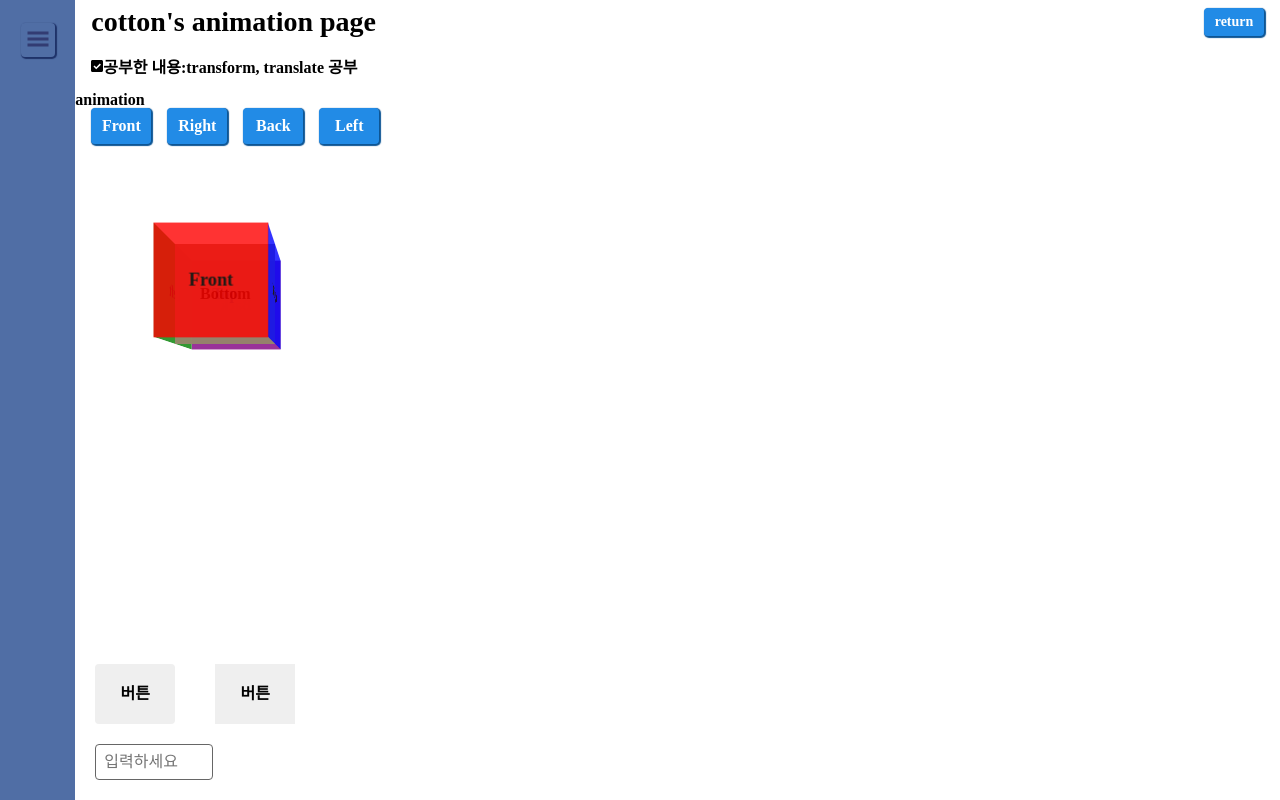
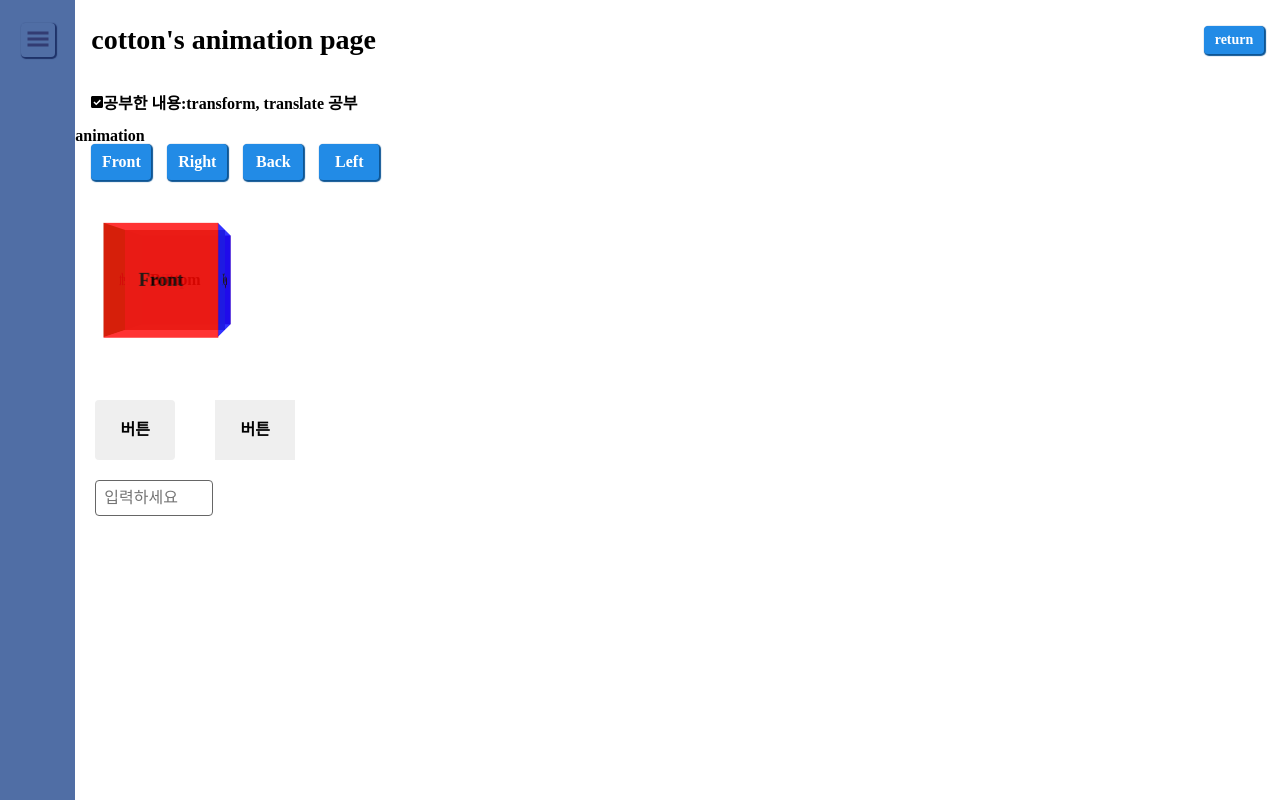
Before and after one commit to beomseok37/nextjs-practice, a Next.js app in the folder follow-todolist/: page /animation in a window 1280 px wide. Built offline with nearby package versions, Linux system fonts and the light colour scheme; a web font is replaced by a local one.

Commit message:
style: 3d-cube padding 줄임

```diff
--- a/follow-todolist/src/components/PracticeAnimation/ThreeDimensionCube/style.ts
+++ b/follow-todolist/src/components/PracticeAnimation/ThreeDimensionCube/style.ts
@@ -9,8 +9,8 @@ interface props {
 
 const Scene = styled.div`
   width: 300px;
-  height: 300px;
-  padding: 100px;
+  height: 100px;
+  padding: 50px;
   perspective: 400px;
 `;
 
```
